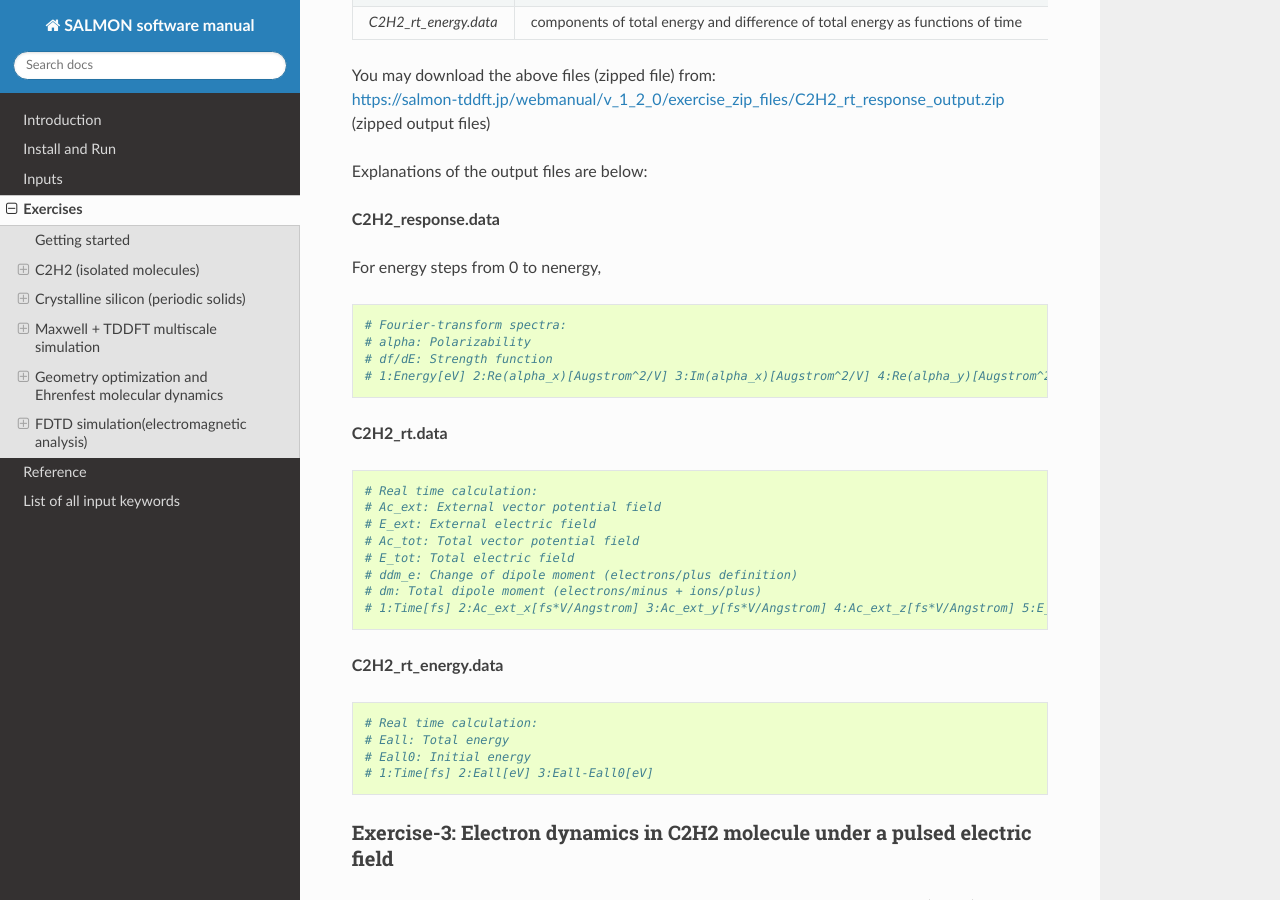
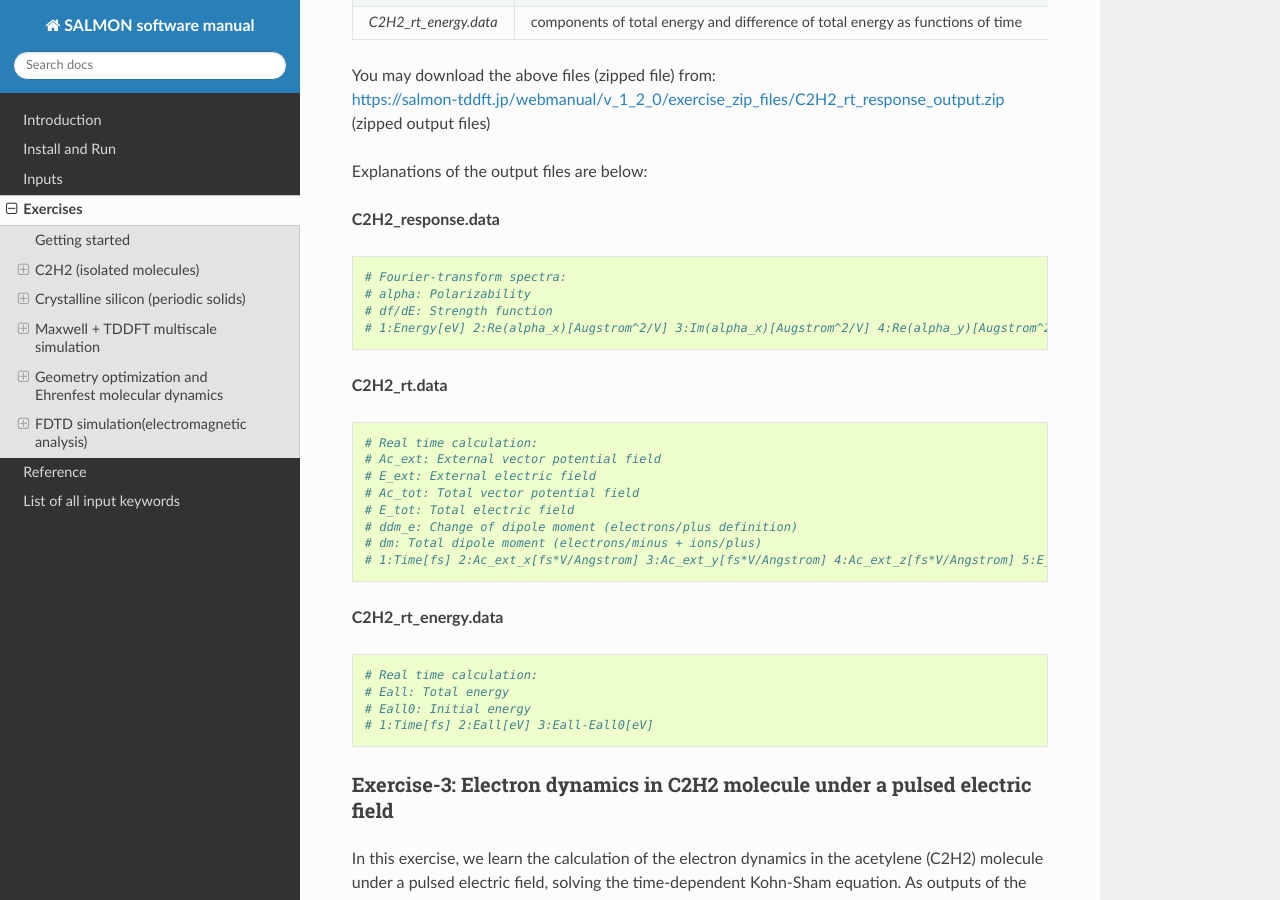
Before and after one commit to SALMON-TDDFT/SALMON-DOCS, a Sphinx documentation site: the page built from source/exercises.rst, in a window 1280 px wide and 900 px high, scrolled down 16030 px. Built offline with Sphinx 7.4.7 and the Read the Docs theme 2.0.0, drawn with Linux system fonts in a browser that asks for light colours; formulas are drawn with MathJax 3.

Commit message:
Update exercises.rst

```diff
--- a/source/exercises.rst
+++ b/source/exercises.rst
@@ -896,8 +896,6 @@ directory that you run the code,
 Explanations of the output files are below:
 
 **C2H2_response.data**
-
-For energy steps from 0 to nenergy,
 
 ::
 
```
